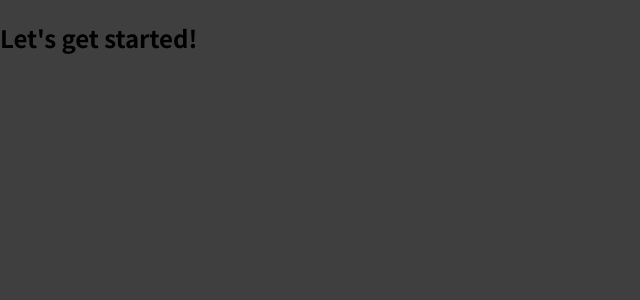
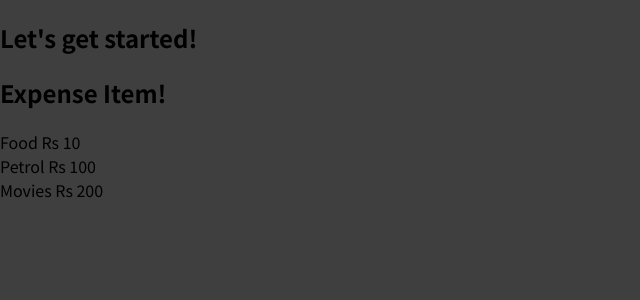
Before and after one commit to rushabhTt/react, a JavaScript app in the folder new-start/: page / in a window 1280 px wide. Shown: the top 300 px of the page, without its empty margins (0-640 px from the left). Built offline with nearby package versions, Linux system fonts and the light colour scheme.

Commit message:
added from codespaces

```diff
--- a/new-start/src/App.js
+++ b/new-start/src/App.js
@@ -1,7 +1,10 @@
+import ExpenseItem from "./components/ExpenseItem";
+
 function App() {
   return (
     <div>
       <h2>Let's get started!</h2>
+      <ExpenseItem></ExpenseItem>
     </div>
   );
 }
--- /dev/null
+++ b/new-start/src/components/ExpenseItem.js
@@ -0,0 +1,12 @@
+function ExpenseItem() {
+    return (
+      <div>
+        <h2>Expense Item!</h2>
+        <div>Food Rs 10</div>
+        <div>Petrol Rs 100</div>
+        <div>Movies Rs 200</div>
+      </div>
+    );
+  }
+
+  export default ExpenseItem;
```
Also changed, not shown: 2 other files (tests, documents, lock files or other folders).
